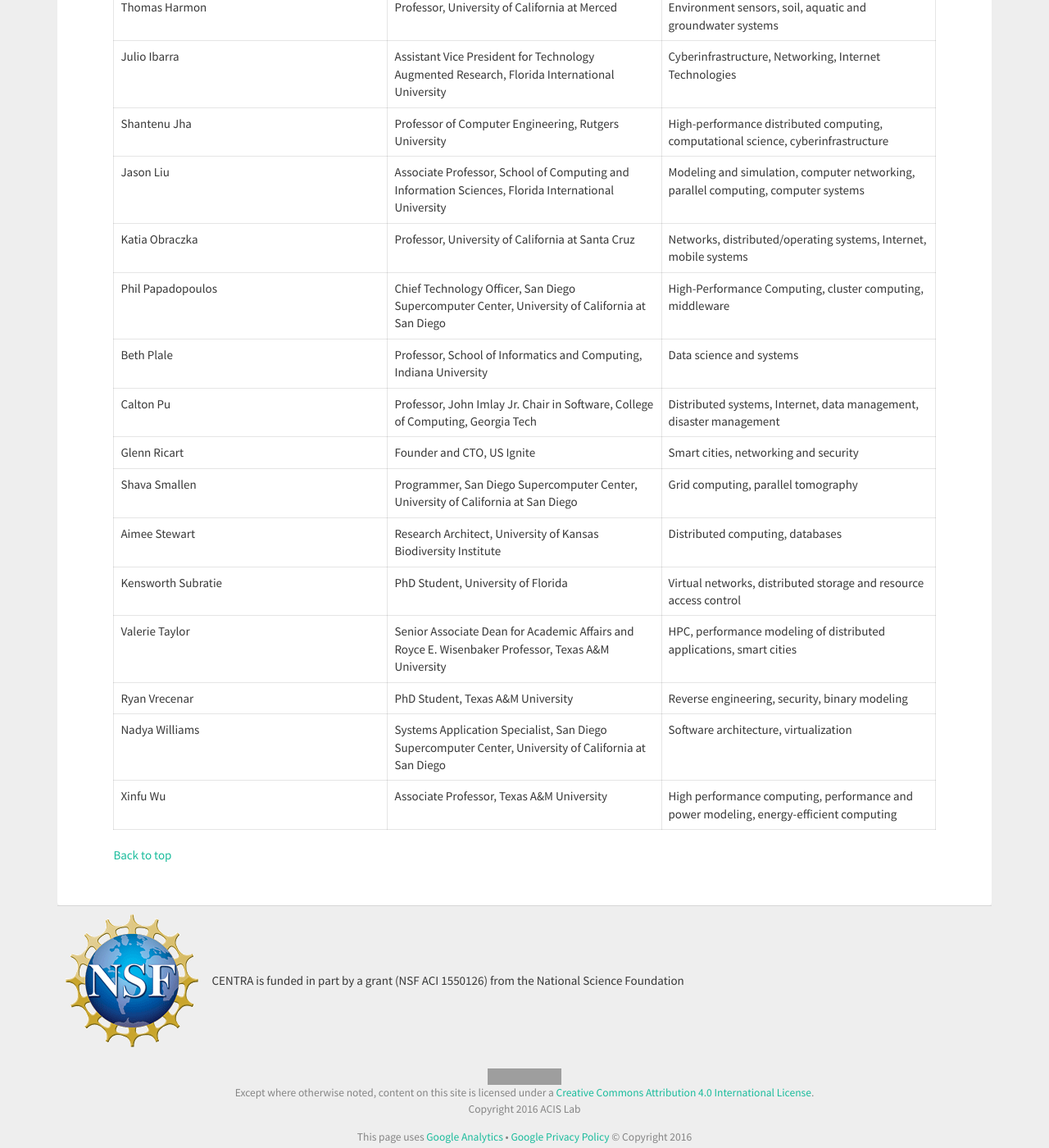
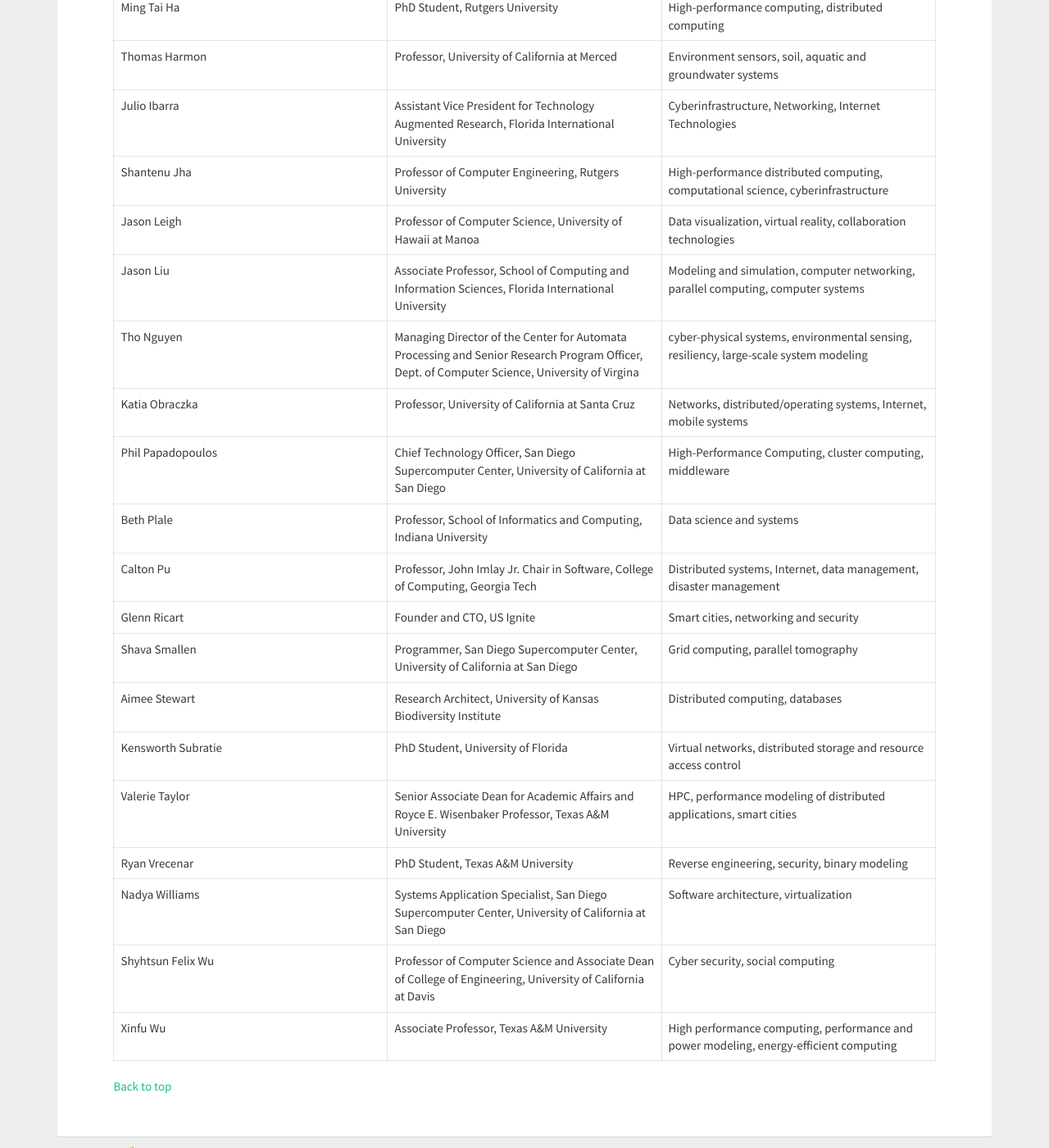
Before and after one commit to hmchou56/centra8, a Jekyll site: the page built from members.md, in a window 1280 px wide and 1400 px high, scrolled down 1259 px. Shown: the whole window at 82% size. Built offline with Jekyll 4.4.1, drawn with Linux system fonts in a browser that asks for light colours; nearby versions of some CDN libraries; grey boxes are pictures that could not be loaded.

Commit message:
added members to the Researchers table

```diff
--- a/members.md
+++ b/members.md
@@ -35,10 +35,13 @@
 Peter Dinda        |Professor, Dep. of Electrical Engineering and Computer Science, Northwestern University         |Virtualization, HPC, emphatic computing, performance models
 Renato Figueiredo   |Professor, University of Florida                                              |Peer-to-peer, cloud and autonomic computing, virtualized systems
 Jose Fortes        |Professor, AT&T Eminent Scholar, University of Florida                              |Distributed software-defined systems
+Ming Tai Ha        |PhD Student, Rutgers University                                                |High-performance computing, distributed computing
 Thomas Harmon      |Professor, University of California at Merced                                     |Environment sensors, soil, aquatic and groundwater systems
 Julio Ibarra       |Assistant Vice President for Technology Augmented Research, Florida International University     |Cyberinfrastructure, Networking, Internet Technologies
 Shantenu Jha        |Professor of Computer Engineering, Rutgers University       |High-performance distributed computing, computational science, cyberinfrastructure
+Jason Leigh        |Professor of Computer Science, University of Hawaii at Manoa       |Data visualization, virtual reality, collaboration technologies
 Jason Liu        |Associate Professor, School of Computing and Information Sciences, Florida International University |Modeling and simulation, computer networking, parallel computing, computer systems
+Tho Nguyen        |Managing Director of the Center for Automata Processing and Senior Research Program Officer, Dept. of Computer Science, University of Virgina | cyber-physical systems, environmental sensing, resiliency, large-scale system modeling
 Katia Obraczka     |Professor, University of California at Santa Cruz                                 |Networks, distributed/operating systems, Internet, mobile systems
 Phil Papadopoulos   |Chief Technology Officer, San Diego Supercomputer Center, University of California at San Diego             |High-Performance Computing, cluster computing, middleware
 Beth Plale          |Professor, School of Informatics and Computing, Indiana University                            |Data science and systems
@@ -50,6 +53,7 @@
 Valerie Taylor      |Senior Associate Dean for Academic Affairs and Royce E. Wisenbaker Professor, Texas A&M University |HPC, performance modeling of distributed applications, smart cities
 Ryan Vrecenar      |PhD Student, Texas A&M University        |Reverse engineering, security, binary modeling
 Nadya Williams        |Systems Application Specialist, San Diego Supercomputer Center, University of California at San Diego     |Software architecture, virtualization
+Shyhtsun Felix Wu        |Professor of Computer Science and Associate Dean of College of Engineering, University of California at Davis   |Cyber security, social computing
 Xinfu Wu        |Associate Professor, Texas A&M University          |High performance computing, performance and power modeling, energy-efficient computing
 {: class="table"}
 
```
